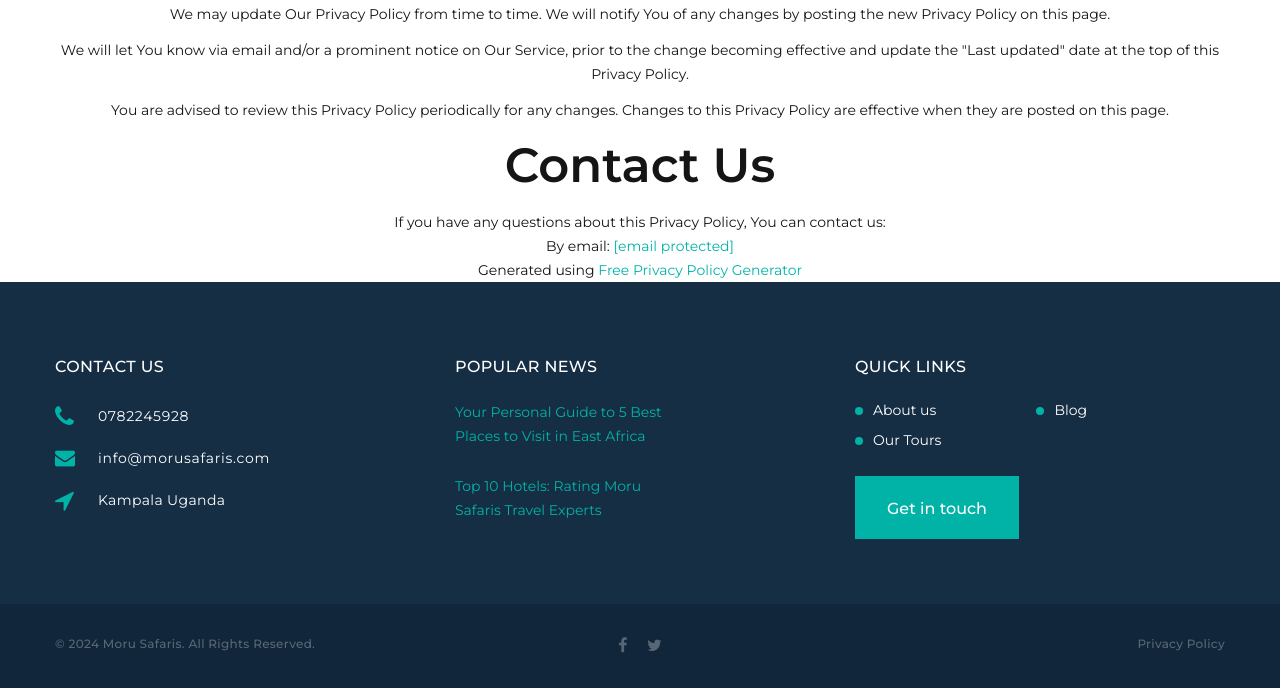
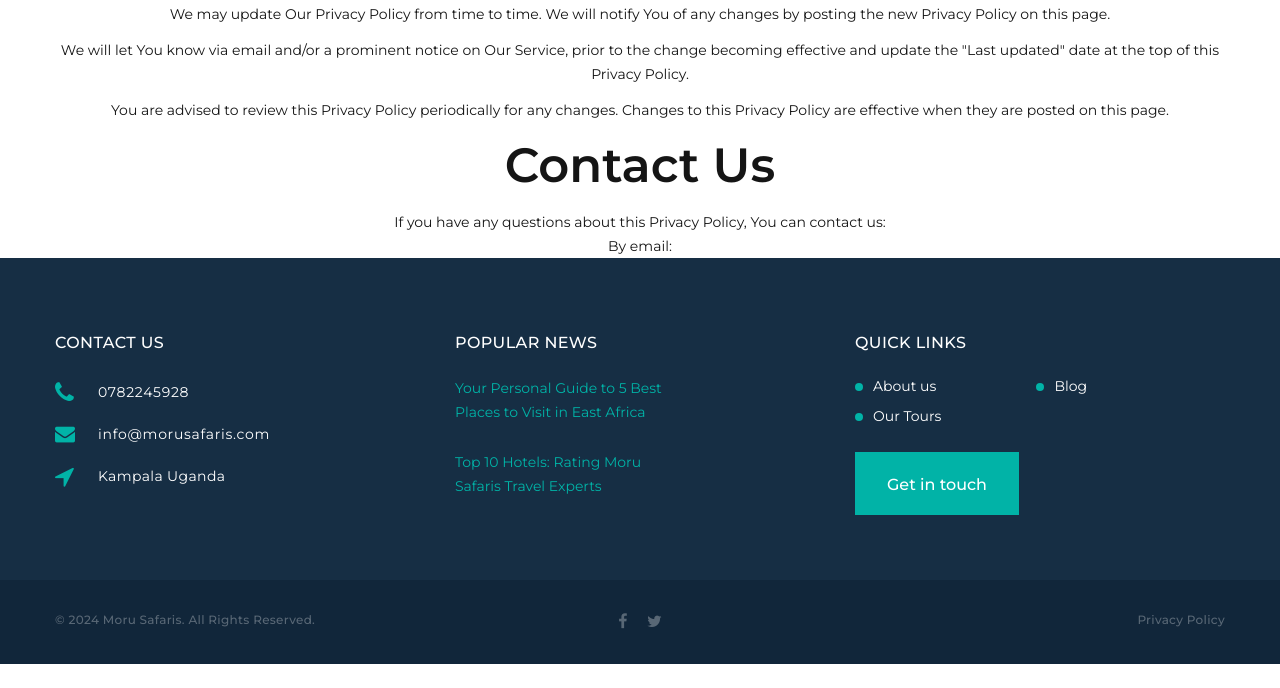
Before and after one commit to obadiahokello/morusafaris1, a Django app: a page that uses templates/base.html in a window 1280 px wide. Shown: the part 5349-6037 px from the top of the page. After the commit the page ends 6013 px from the top, so only its background shows below. Run offline with Django 4.2, Linux system fonts and the light colour scheme; data comes from the database, SQL or seed files in the repository; some libraries are stand-ins or nearby versions.

Commit message:
updated the privacy policy

```diff
--- a/templates/about.html
+++ b/templates/about.html
@@ -10,7 +10,7 @@
           <div class="container">
             <h2 class="breadcrumbs-custom-title">About</h2>
             <ul class="breadcrumbs-custom-path">
-              <li><a href="index.html">Home</a></li>
+              <li><a href="{% url 'index' %}">Home</a></li>
               <li class="active">About</li>
             </ul>
           </div>
--- a/templates/base.html
+++ b/templates/base.html
@@ -182,7 +182,7 @@
                 <p class="rights"><span>&copy;&nbsp;</span><span class="copyright-year"></span><span>&nbsp;</span><span>Moru Safaris</span>. All Rights Reserved.</p>
               </div>
               <div class="col-sm-6 col-md-4 text-md-right">
-                <p class="rights"><a href="privacy+policy">Privacy Policy</a></p>
+                <p class="rights"><a href="{% url 'privacy' %}">Privacy Policy</a></p>
               </div>
             </div>
           </div>
--- a/templates/blogdetails.html
+++ b/templates/blogdetails.html
@@ -4,7 +4,6 @@
 
 {% block title %}{{htels.title}}{% endblock %}
 {% block content %}
-  <body>
 
       <!-- Base typography-->
       <section class="section section-sm section-first bg-default text-left">
@@ -45,5 +44,4 @@
     <!-- Javascript-->
     <script src="js/core.min.js"></script>
     <script src="js/script.js"></script>
-  </body>
   {% endblock %}
--- a/templates/privacy.html
+++ b/templates/privacy.html
@@ -4,7 +4,7 @@
 
 {% block title %}Privacy Policy for moru Safaris{% endblock %}
 {% block content %}
-<body>
+
 <div class="page">
 <div class="header">
 <div class="container">
@@ -208,7 +208,7 @@
 <h2>Contact Us</h2>
 <p>If you have any questions about this Privacy Policy, You can contact us:</p>
 <ul>
-<li>By email: <a href="/cdn-cgi/l/email-protection" class="__cf_email__" data-cfemail="345d5a525b74595b464147555255465d471a575b59">[email&#160;protected]</a></li>
+<li>By email: <a href="" class="__cf_email__" data-cfemail=""></a></li>
 </ul>
 </div>
 </div>
@@ -216,7 +216,6 @@
 
 <div class="footer">
 <div class="container">
-<p>Generated using <a href="https://www.freeprivacypolicy.com/free-privacy-policy-generator/" target="_blank">Free Privacy Policy Generator</a></p>
 </div>
 </div>
 </div>
@@ -276,5 +275,5 @@
     window.LCG_TRACKING_EPOCH = "2020-e01";
 </script>
 <script defer src="https://static.cloudflareinsights.com/beacon.min.js/vedd3670a3b1c4e178fdfb0cc912d969e1713874337387" integrity="sha512-EzCudv2gYygrCcVhu65FkAxclf3mYM6BCwiGUm6BEuLzSb5ulVhgokzCZED7yMIkzYVg65mxfIBNdNra5ZFNyQ==" data-cf-beacon='{"rayId":"880a33d058645bc7","version":"2024.4.1","token":"dd281d4ac6a447be928fcee1746ec801"}' crossorigin="anonymous"></script>
-</body>
+
 {% endblock %}
--- a/templates/typography.html
+++ b/templates/typography.html
@@ -10,7 +10,7 @@
           <div class="container">
             <h2 class="breadcrumbs-custom-title">Safaris</h2>
             <ul class="breadcrumbs-custom-path">
-              <li><a href="index.html">Tours</a></li>
+              <li><a href="{% url 'tours' %}">Tours</a></li>
               <li class="active">Safaris</li>
             </ul>
           </div>
```
